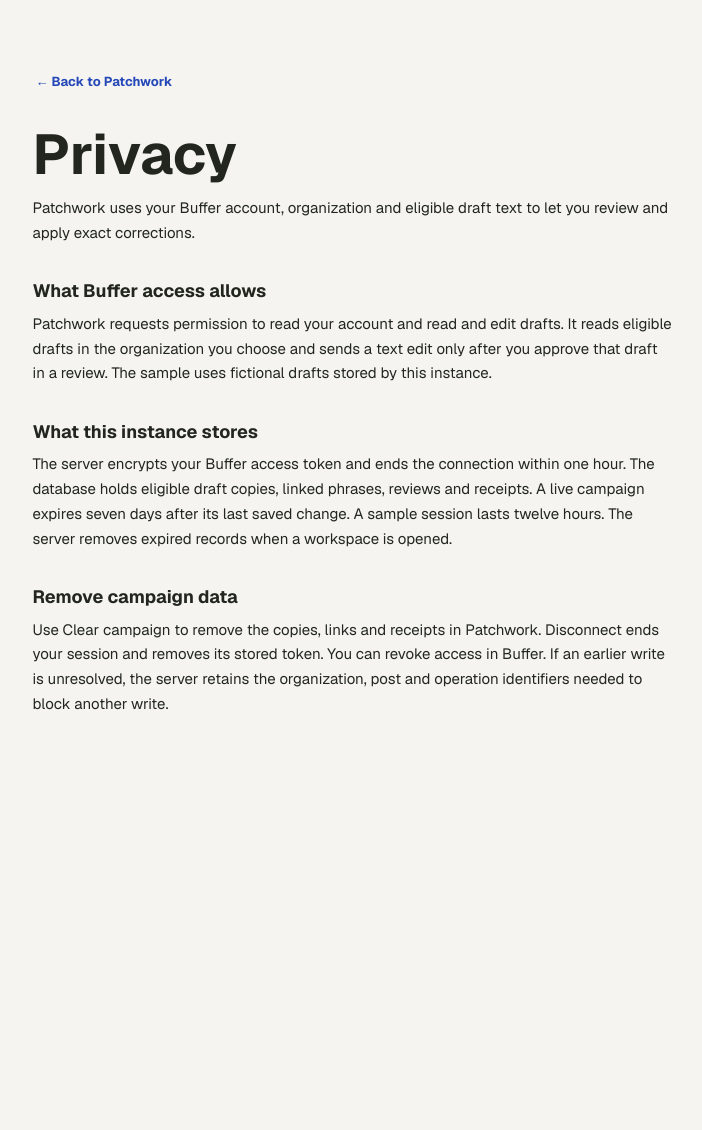
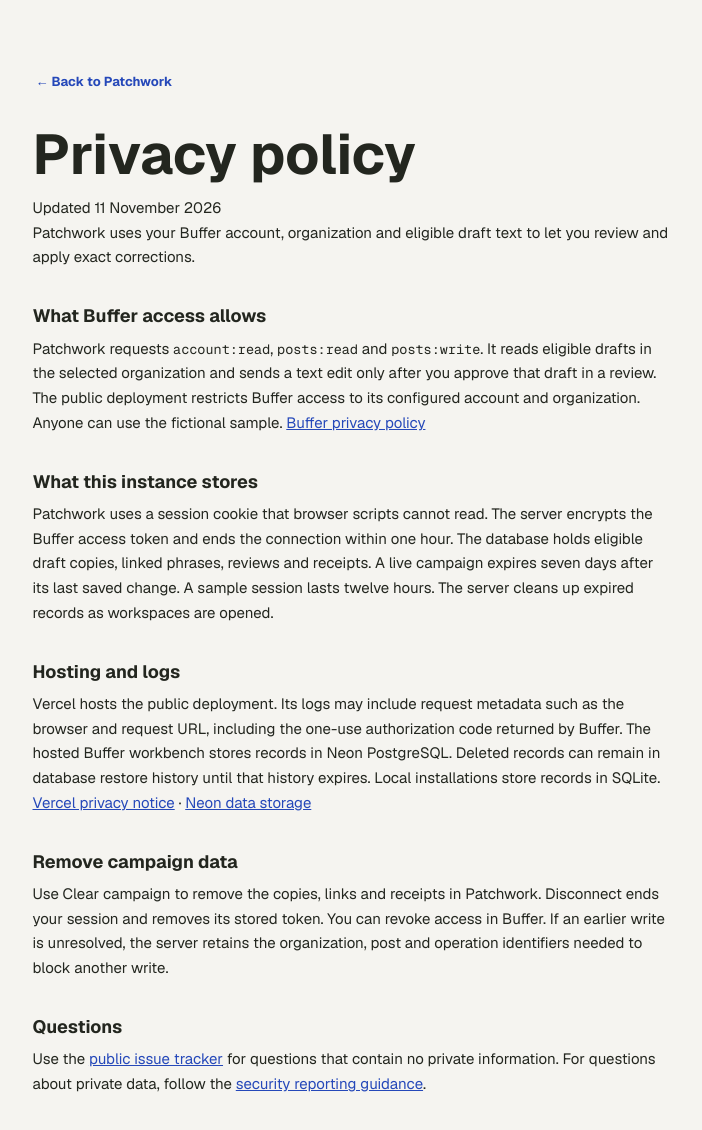
Before and after one commit to JunaidAhamed-7777/buffer-commit-plan, a Next.js app: page /privacy in a window 1280 px wide. Shown: the top 1130 px of the page, without its empty margins (280-982 px from the left). Before the commit the page ends 800 px from the top, so only its background shows below. Built offline with nearby package versions, Linux system fonts and the light colour scheme.

Commit message:
Document Vercel setup and hosted data handling

```diff
--- a/showcase/privacy.html
+++ b/showcase/privacy.html
@@ -30,7 +30,8 @@
     <section aria-labelledby="buffer-data">
       <h2 id="buffer-data">If you connect Buffer</h2>
       <p>The separate Patchwork app requests <code>account:read</code>, <code>posts:read</code> and <code>posts:write</code> through Buffer OAuth. The app reads account, organization, channel and eligible draft details so you can select drafts and review edits. It sends approved draft edits to Buffer when you apply them. <a href="https://buffer.com/legal#privacy-policy">Buffer privacy policy</a></p>
-      <p>The app uses an HTTP-only session cookie and stores the Buffer access token encrypted on the server. A connected session lasts up to one hour. The instance’s SQLite database holds draft copies, linked phrases, reviews and receipts. A campaign expires seven days after its last saved change. The app clears expired records when a workspace is opened.</p>
+      <p>The app uses an HTTP-only session cookie and stores the Buffer access token encrypted on the server. A connected session lasts up to one hour. The database holds draft copies, linked phrases, reviews and receipts. A campaign expires seven days after its last saved change. The app clears expired records as workspaces are opened.</p>
+      <p>The public Buffer workbench uses Vercel for hosting and Neon PostgreSQL for database storage. Vercel logs may include request metadata such as the browser and request URL, including the one-use authorization code returned by Buffer. Deleted records can remain in database restore history until that history expires. Local installations use SQLite. <a href="https://vercel.com/legal/privacy-notice">Vercel privacy notice</a> · <a href="https://neon.com/security">Neon data storage</a></p>
     </section>
 
     <section aria-labelledby="remove-data">
--- a/src/app/privacy/page.tsx
+++ b/src/app/privacy/page.tsx
@@ -8,17 +8,24 @@ export default function PrivacyPage() {
   return (
     <main className={styles.page}>
       <Link className="text-button" href="/">← Back to Patchwork</Link>
-      <h1>Privacy</h1>
+      <h1>Privacy policy</h1>
+      <p>Updated <time dateTime="2026-11-11">11 November 2026</time></p>
       <p>Patchwork uses your Buffer account, organization and eligible draft text to let you review and apply exact corrections.</p>
 
       <h2>What Buffer access allows</h2>
-      <p>Patchwork requests permission to read your account and read and edit drafts. It reads eligible drafts in the organization you choose and sends a text edit only after you approve that draft in a review. The sample uses fictional drafts stored by this instance.</p>
+      <p>Patchwork requests <code>account:read</code>, <code>posts:read</code> and <code>posts:write</code>. It reads eligible drafts in the selected organization and sends a text edit only after you approve that draft in a review. The public deployment restricts Buffer access to its configured account and organization. Anyone can use the fictional sample. <a href="https://buffer.com/legal#privacy-policy">Buffer privacy policy</a></p>
 
       <h2>What this instance stores</h2>
-      <p>The server encrypts your Buffer access token and ends the connection within one hour. The database holds eligible draft copies, linked phrases, reviews and receipts. A live campaign expires seven days after its last saved change. A sample session lasts twelve hours. The server removes expired records when a workspace is opened.</p>
+      <p>Patchwork uses a session cookie that browser scripts cannot read. The server encrypts the Buffer access token and ends the connection within one hour. The database holds eligible draft copies, linked phrases, reviews and receipts. A live campaign expires seven days after its last saved change. A sample session lasts twelve hours. The server cleans up expired records as workspaces are opened.</p>
+
+      <h2>Hosting and logs</h2>
+      <p>Vercel hosts the public deployment. Its logs may include request metadata such as the browser and request URL, including the one-use authorization code returned by Buffer. The hosted Buffer workbench stores records in Neon PostgreSQL. Deleted records can remain in database restore history until that history expires. Local installations store records in SQLite. <a href="https://vercel.com/legal/privacy-notice">Vercel privacy notice</a> · <a href="https://neon.com/security">Neon data storage</a></p>
 
       <h2>Remove campaign data</h2>
       <p>Use Clear campaign to remove the copies, links and receipts in Patchwork. Disconnect ends your session and removes its stored token. You can revoke access in Buffer. If an earlier write is unresolved, the server retains the organization, post and operation identifiers needed to block another write.</p>
+
+      <h2>Questions</h2>
+      <p>Use the <a href="https://github.com/JunaidAhamed-7777/patchwork/issues">public issue tracker</a> for questions that contain no private information. For questions about private data, follow the <a href="https://github.com/JunaidAhamed-7777/patchwork/blob/main/SECURITY.md">security reporting guidance</a>.</p>
     </main>
   );
 }
```
Also changed, not shown: 2 other files (tests, documents, lock files or other folders).
